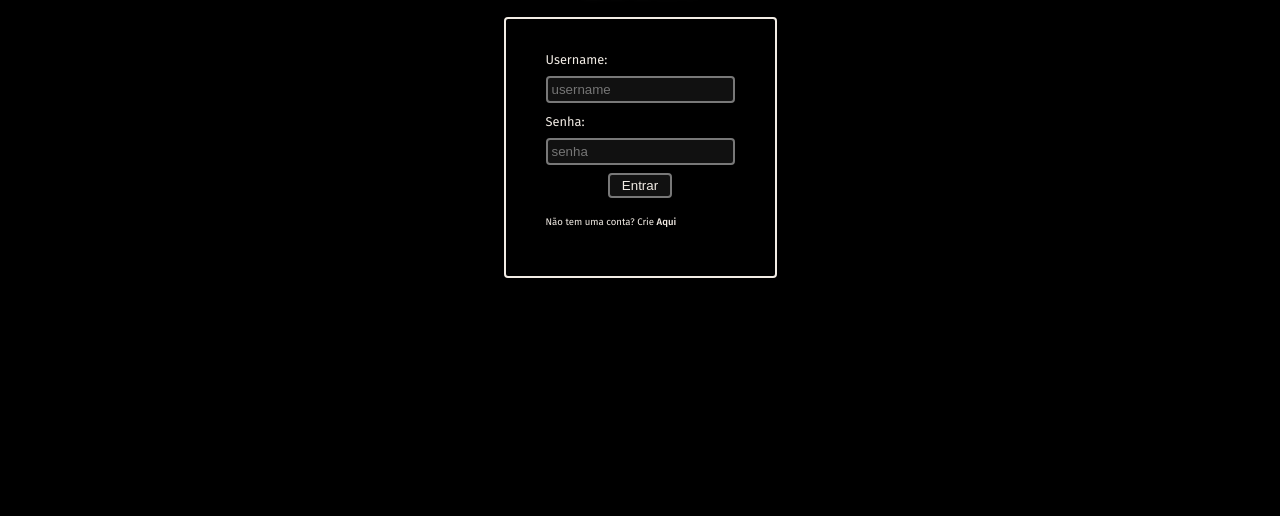
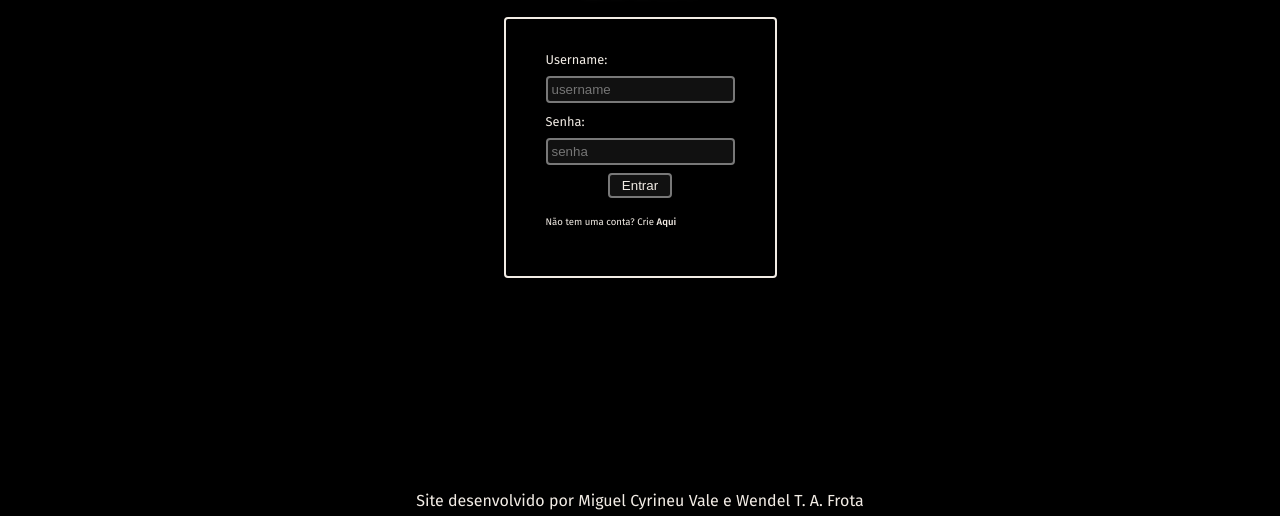
Before and after one commit to mgcvale/opensync-website, a plain HTML site: page conta.html in a window 1280 px wide. Shown: the part 284-800 px from the top of the page. Drawn offline with Linux system fonts and the light colour scheme; a web font is replaced by a local one.

Commit message:
add: footer

```diff
--- a/assets/style.css
+++ b/assets/style.css
@@ -1,6 +1,7 @@
 @import url(./styles/reset.css);
 @import url(./styles/header.css);
 @import url(./styles/main.css);
+@import url(./styles/footer.css);
 
 .flex-container{
     display: flex;
--- /dev/null
+++ b/assets/styles/footer.css
@@ -0,0 +1,9 @@
+@import url(./reset.css);
+
+footer{
+    width: 100%;
+    padding: 3px;
+    position: fixed;
+    bottom: 0;
+    text-align: center;
+}
--- a/conta.html
+++ b/conta.html
@@ -68,6 +68,10 @@
         </section> -->
     </main>
 
+    <footer>
+        <p>Site desenvolvido por <a href="https://mgcvale.github.io" target="_blank">Miguel Cyrineu Vale</a> e <a href="https://wendelfrota.github.io" target="_blank">Wendel T. A. Frota</a></p>
+    </footer>
+
     <script type="module" src="./assets/scripts/account/display.js"></script>
     <script type="module" src="./assets/scripts/account/user-handler.js"></script>
     <script type="module" src="./assets/scripts/account/login-handler.js"></script>
```
Also changed, not shown: create-user.html (+4 -0 lines), fotos.html (+4 -0 lines), index.html (+4 -0 lines), planos.html (+4 -0 lines), sobre.html (+4 -0 lines).
